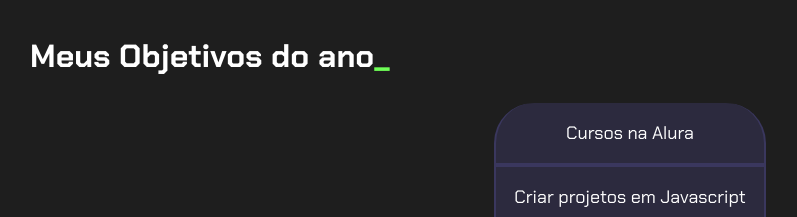
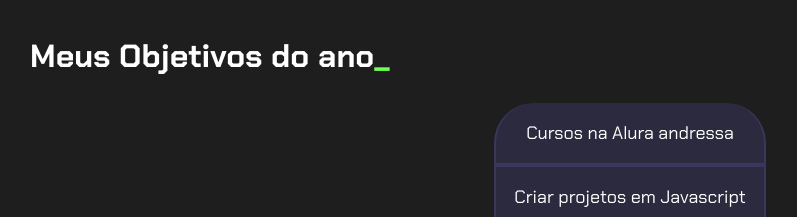
Before and after one commit to Pedro777-hub/matematica-2-1-trimestre-, a plain HTML site: page index.html in a window 1280 px wide. Shown: the top 217 px of the page, without its empty margins (10-807 px from the left). Drawn offline with Linux system fonts and the light colour scheme.

Commit message:
eu mesmo

```diff
--- a/index.html
+++ b/index.html
@@ -12,7 +12,7 @@
     <section class="conteudo-principal">
         <h2 class="titulo-principal">Meus Objetivos do ano<span>_</span></h2>
         <div class="botoes">
-            <button class="botao">Cursos na Alura</button>
+            <button class="botao">Cursos na Alura andressa  </button>
             <button class="botao">Criar projetos em Javascript</button>
             <button class="botao">Criar um portfolio</button>
             <button class="botao">Atualizar meu currículo</button>
```
